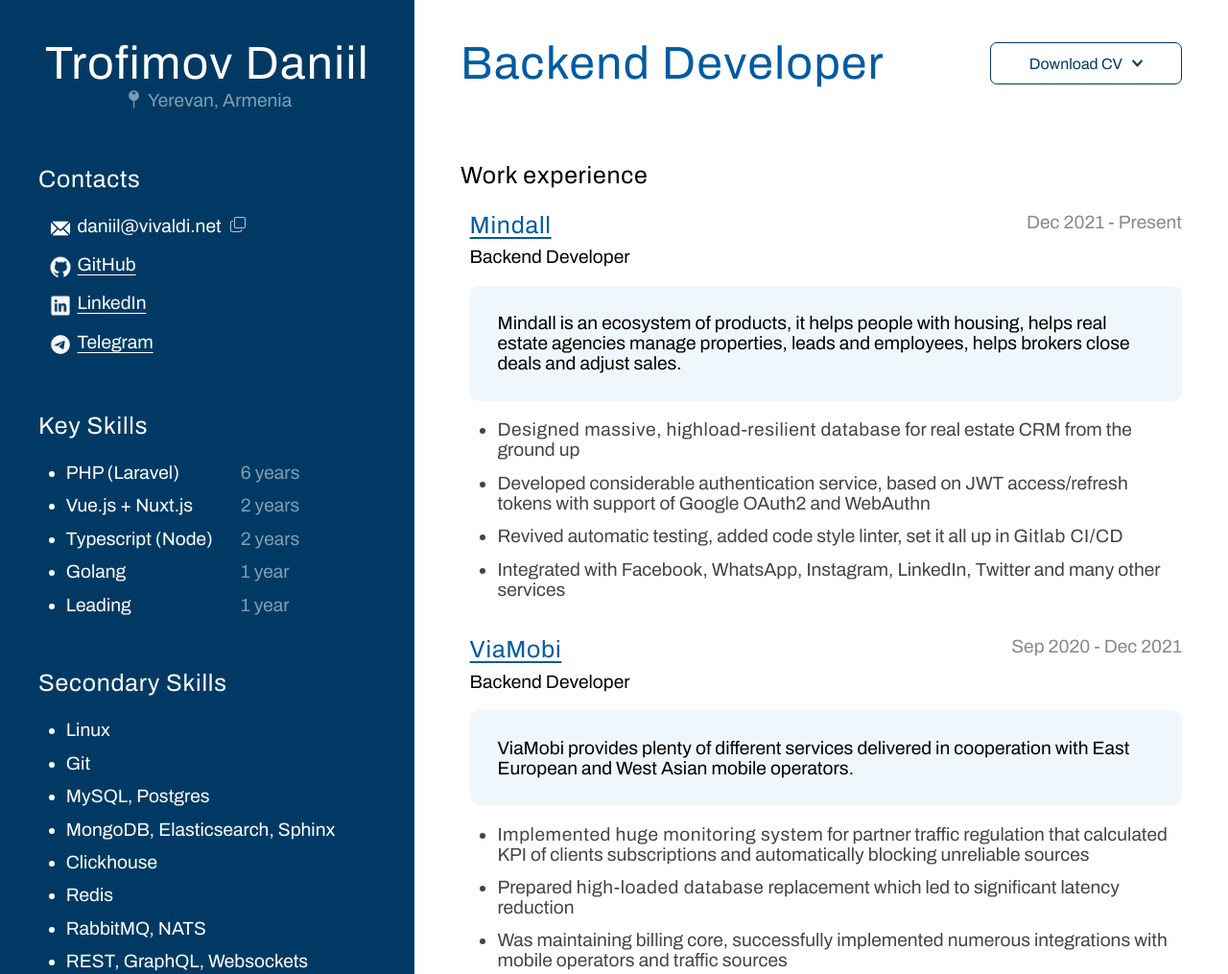
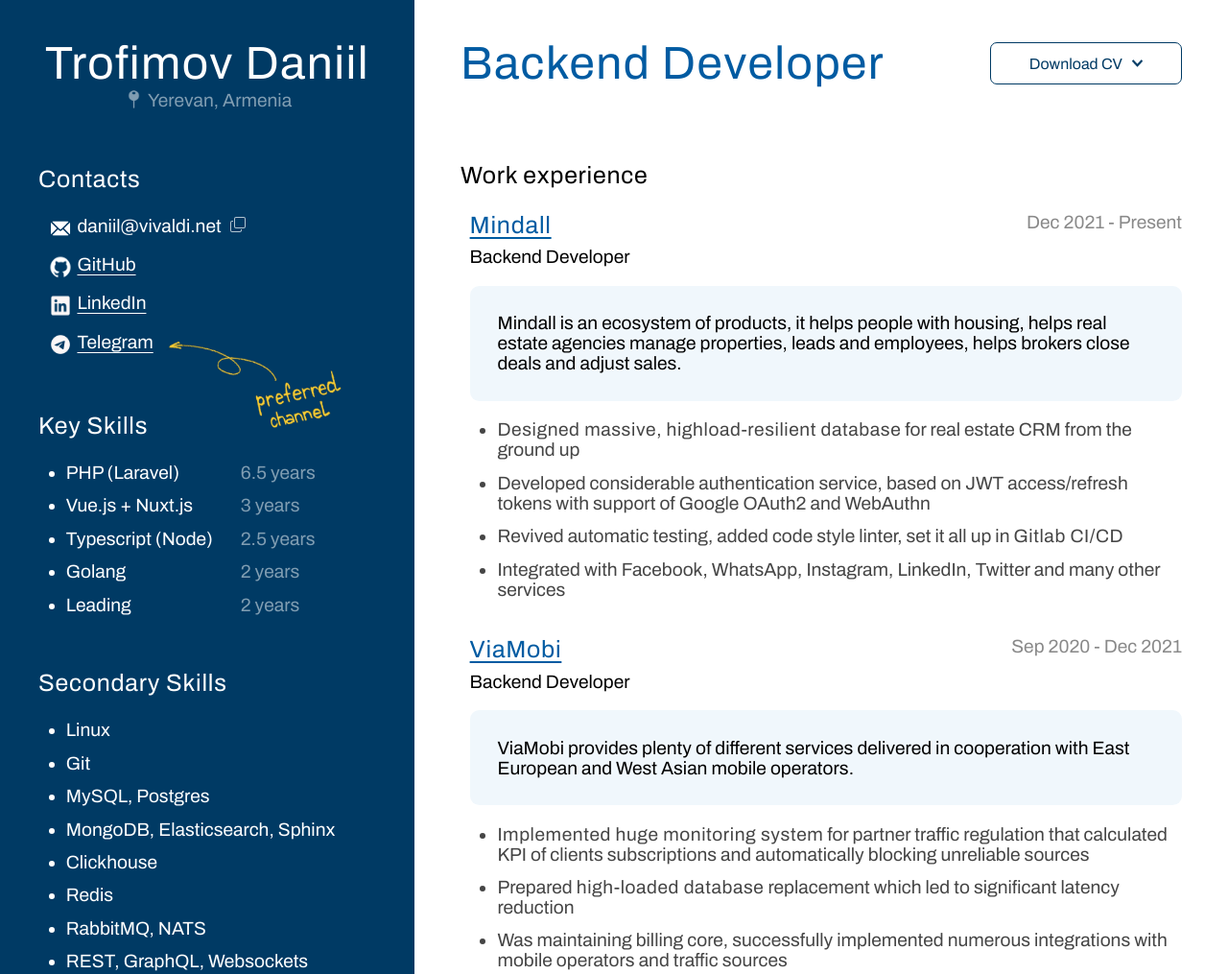
Before and after one commit to trckster/cv, a website built with Vite: page index.html in a window 1280 px wide. Shown: the top 1015 px of the page at 96% size. Built offline with nearby package versions, Linux system fonts and the light colour scheme.

Commit message:
Add preferred contact channel image & update CV

```diff
--- a/index.html
+++ b/index.html
@@ -39,12 +39,13 @@
                     <a href="https://github.com/trckster" target="_blank">GitHub</a>
                 </li>
                 <li>
-                    <img src="assets/linkedin.png" alt="GitHub" class="icon"/>
+                    <img src="assets/linkedin.png" alt="LinkedIn" class="icon"/>
                     <a href="https://linkedin.com/in/trckster" target="_blank">LinkedIn</a>
                 </li>
-                <li>
-                    <img src="assets/telegram.png" alt="GitHub" class="icon"/>
+                <li class="position-relative">
+                    <img src="assets/telegram.png" alt="Telegram" class="icon"/>
                     <a href="https://trckster.t.me" target="_blank">Telegram</a>
+                    <img class="preferred-channel" src="assets/preferred-channel.png" alt="Preferred Channel"/>
                 </li>
             </ul>
         </div>
@@ -61,11 +62,11 @@
                 <li>Leading</li>
             </ul>
             <ul class="shady list-no-dot">
-                <li>6 years</li>
+                <li>6.5 years</li>
+                <li>3 years</li>
+                <li>2.5 years</li>
                 <li>2 years</li>
                 <li>2 years</li>
-                <li>1 year</li>
-                <li>1 year</li>
             </ul>
         </div>
     </div>
@@ -98,10 +99,12 @@
                 <li>Russian</li>
                 <li>English</li>
                 <li>German</li>
+                <li>Italian</li>
             </ul>
             <ul class="shady list-no-dot">
                 <li>Native</li>
                 <li>Fluent</li>
+                <li>Basic</li>
                 <li>Basic</li>
             </ul>
         </div>
@@ -199,6 +202,9 @@
                 I have deep understanding of how <i>blockchain</i> works and experience interacting with it through code
             </li>
             <li>
+                250+ <i>Leetcode</i> problems solved
+            </li>
+            <li>
                 My <a href="https://github.com/laravel/framework/pull/45121" target="_blank">tiny PR</a> was accepted in
                 <i>Laravel</i>!
             </li>
--- a/style.css
+++ b/style.css
@@ -233,6 +233,17 @@
     }
 }
 
+.preferred-channel {
+    position: absolute;
+    height: 8em;
+    top: -14px;
+    left: 80px;
+}
+
+.position-relative {
+    position: relative;
+}
+
 @media (max-width: 1200px) {
     .right header {
         flex-direction: column;
```
Also changed, not shown: assets/cv.png, assets/preferred-channel.png (added), 1 other file.
